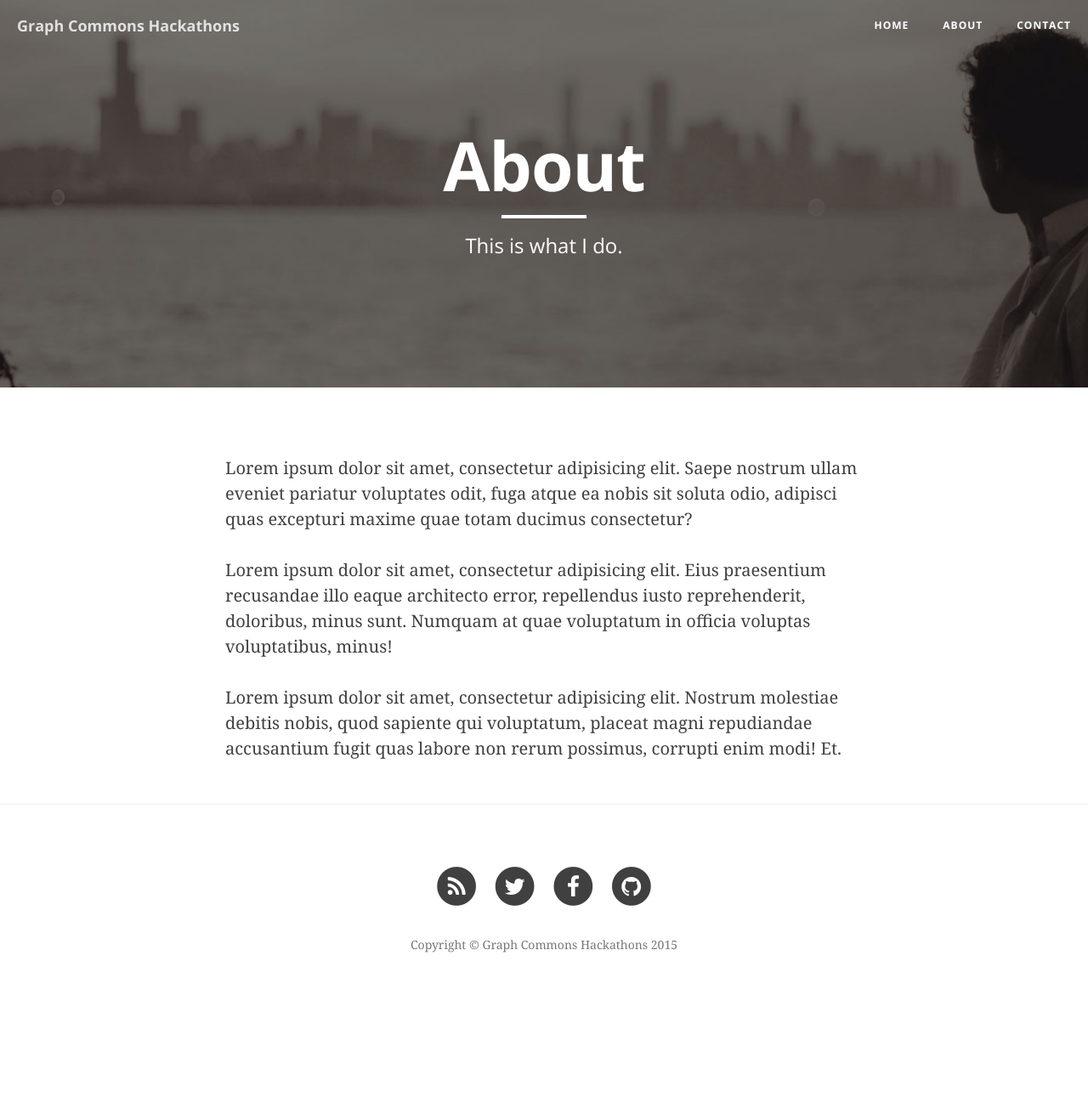
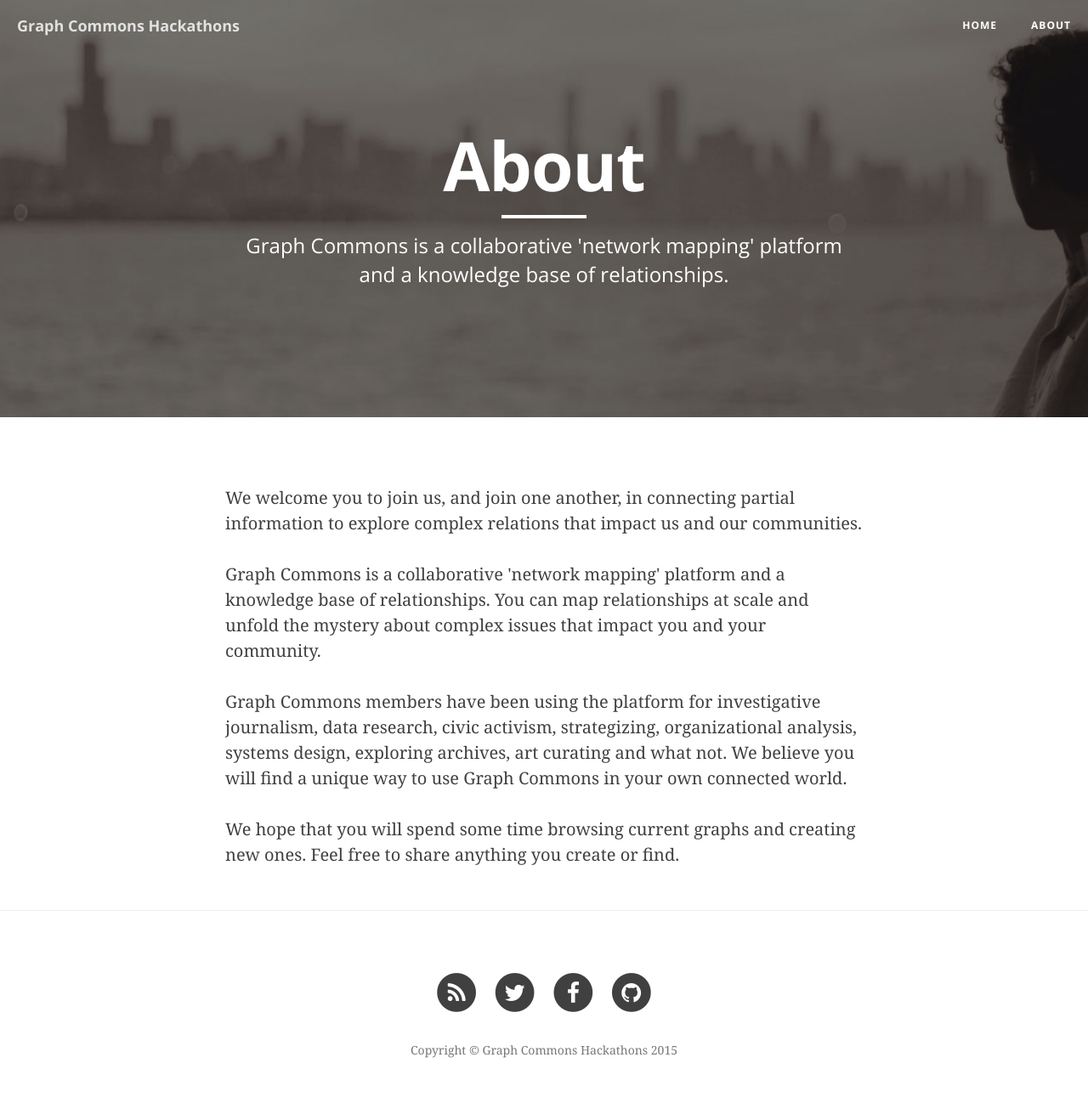
Before and after one commit to graphcommons/hackathons, a Jekyll site: the page built from about.html, in a window 1280 px wide. Shown: the whole page at 85% size. Built offline with Jekyll 4.4.1, drawn with Linux system fonts in a browser that asks for light colours; nearby versions of some CDN libraries; before the commit the page ends 1187 px from its top, so only the background shows below that.

Commit message:
about update

```diff
--- a/about.html
+++ b/about.html
@@ -1,12 +1,19 @@
 ---
 layout: page
 title: "About"
-description: "This is what I do."
+description: "Graph Commons is a collaborative 'network mapping' platform and a knowledge base of relationships."
 header-img: "img/about-bg.jpg"
 ---
 
-<p>Lorem ipsum dolor sit amet, consectetur adipisicing elit. Saepe nostrum ullam eveniet pariatur voluptates odit, fuga atque ea nobis sit soluta odio, adipisci quas excepturi maxime quae totam ducimus consectetur?</p>
-
-<p>Lorem ipsum dolor sit amet, consectetur adipisicing elit. Eius praesentium recusandae illo eaque architecto error, repellendus iusto reprehenderit, doloribus, minus sunt. Numquam at quae voluptatum in officia voluptas voluptatibus, minus!</p>
-
-<p>Lorem ipsum dolor sit amet, consectetur adipisicing elit. Nostrum molestiae debitis nobis, quod sapiente qui voluptatum, placeat magni repudiandae accusantium fugit quas labore non rerum possimus, corrupti enim modi! Et.</p>
+<p>
+    We welcome you to join us, and join one another, in connecting partial information to explore complex relations that impact us and our communities.
+</p>
+<p>
+    Graph Commons is a collaborative 'network mapping' platform and a knowledge base of relationships. You can map relationships at scale and unfold the mystery about complex issues that impact you and your community.
+</p>
+<p>
+    Graph Commons members have been using the platform for investigative journalism, data research, civic activism, strategizing, organizational analysis, systems design, exploring archives, art curating and what not. We believe you will find a unique way to use Graph Commons in your own connected world.
+</p>
+<p>
+    We hope that you will spend some time browsing current graphs and creating new ones. Feel free to share anything you create or find.
+</p>
```
Also changed, not shown: contact.html (deleted, +0 -48 lines).
